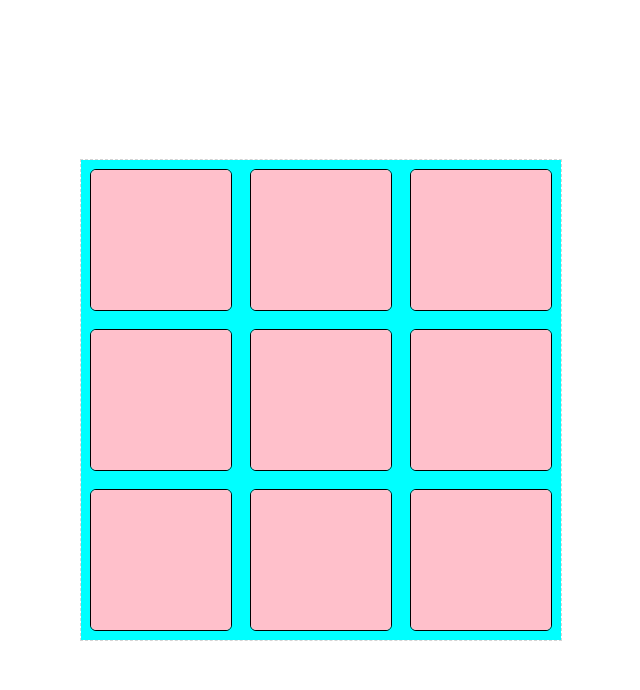
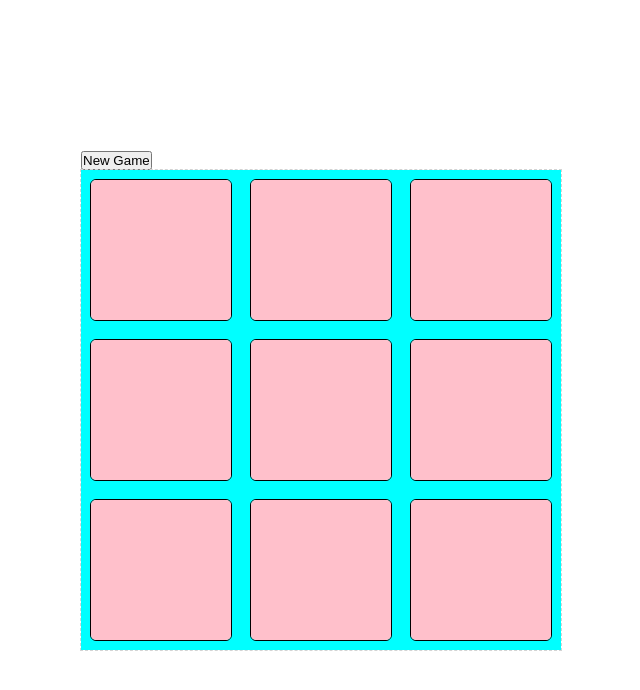
Before and after one commit to mattxmade/odin-tic-tac-toe, a plain HTML site: page index.html in a window 1280 px wide. Shown: the whole page, without its empty margins (319-959 px from the left). Drawn offline with Linux system fonts and the light colour scheme.

Commit message:
Add new game button; Change tile IDs

```diff
--- a/index.html
+++ b/index.html
@@ -10,8 +10,13 @@
 <body>
 
   <div class="wrapper">
+    <button class="js-new-game-btn">New Game</button>
     <main>
 
+      <div id="0" class="tile">
+        <div class="mask"></div>
+        <p></p>
+      </div>
       <div id="1" class="tile">
         <div class="mask"></div>
         <p></p>
@@ -44,10 +49,6 @@
         <div class="mask"></div>
         <p></p>
       </div>
-      <div id="9" class="tile">
-        <div class="mask"></div>
-        <p></p>
-      </div>
 
     </main>
   </div>
```
